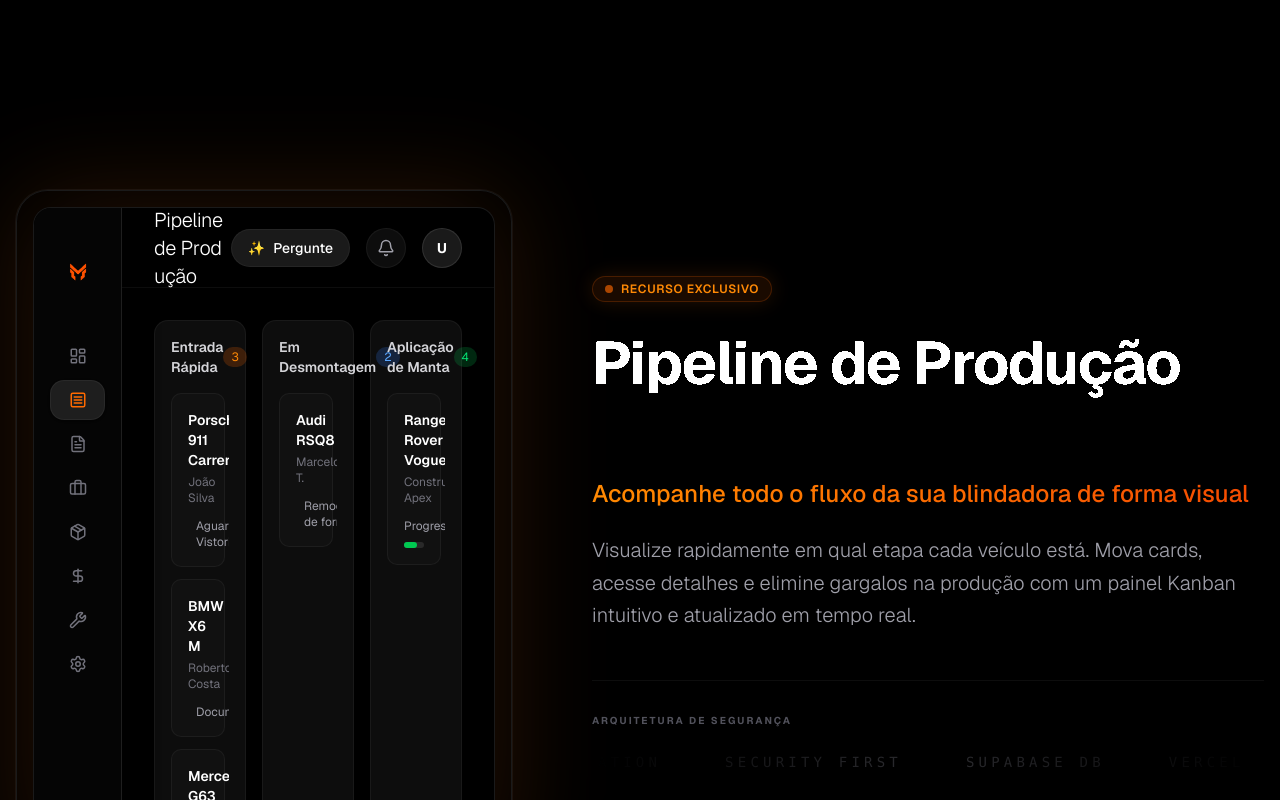
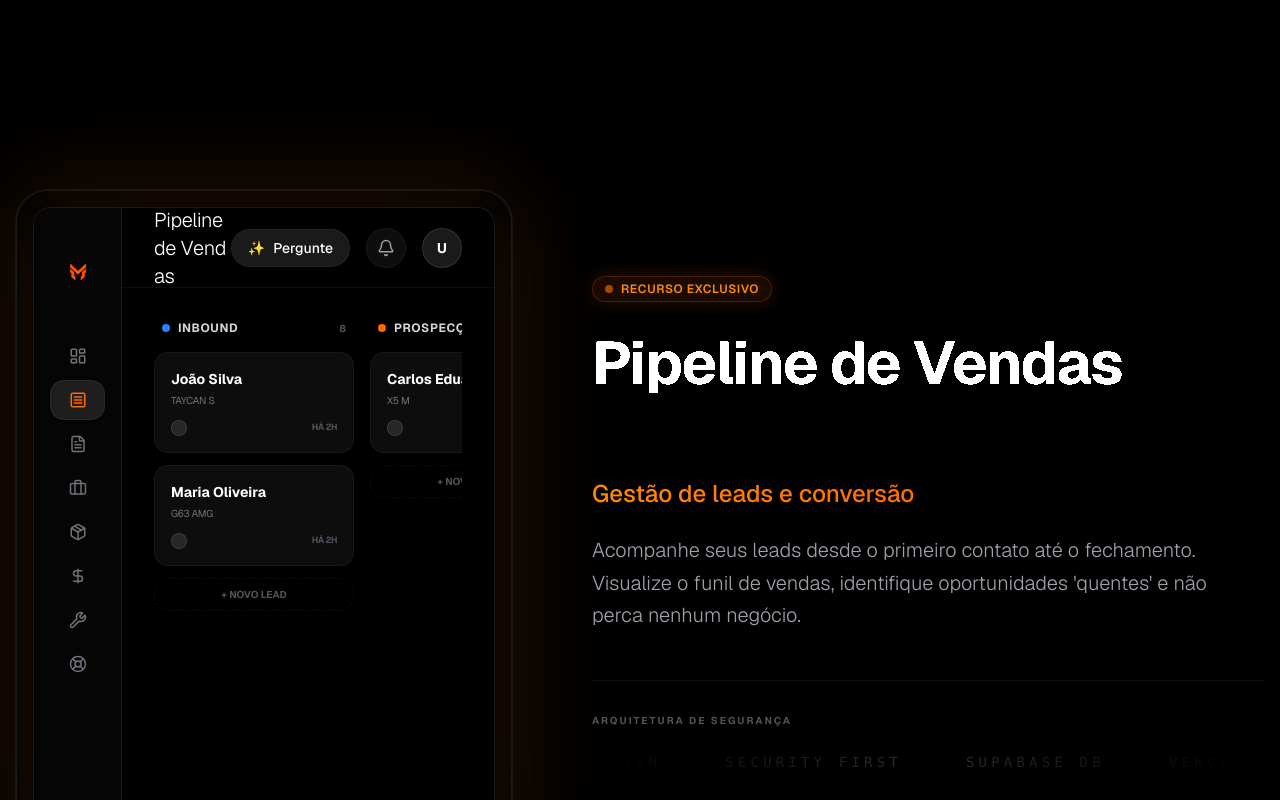
Before and after one commit to fluxaorg/lpblind, a Next.js app: page /como-funciona in a window 1280 px wide. Both pictures are taken after a click on the button 77 px from the left and 1180 px from the top of the page. Shown: the part 780-1580 px from the top of the page. Built offline with nearby package versions, Linux system fonts and the light colour scheme.

Commit message:
feat: complete overhaul of CRM mockup with sales pipeline, financial dashboard, and support center

```diff
--- a/src/components/crm-mockup.tsx
+++ b/src/components/crm-mockup.tsx
@@ -9,9 +9,9 @@ import {
   Briefcase,
   DollarSign,
   Wrench,
-  Settings,
   Package,
-  Bell
+  Bell,
+  LifeBuoy
 } from "lucide-react";
 import { cn } from "@/lib/utils";
 import { SimpleTextReveal } from "@/components/ui/simple-text-reveal";
@@ -20,7 +20,7 @@ import { TechTextCloud } from "@/components/tech-text-cloud";
 import { ShieldCheck } from "lucide-react";
 import { KineticText } from "@/components/ui/kinetic-text";
 
-type TabId = 'dashboard' | 'pipelines' | 'propostas' | 'projetos' | 'estoque' | 'financeiro' | 'posvendas' | 'configuracoes';
+type TabId = 'dashboard' | 'pipelines' | 'propostas' | 'projetos' | 'estoque' | 'financeiro' | 'posvendas' | 'suporte';
 
 export function CrmMockup() {
   const techItems = [
@@ -38,7 +38,7 @@ export function CrmMockup() {
 
   const tabs: TabId[] = [
     'dashboard', 'pipelines', 'propostas', 'projetos',
-    'estoque', 'financeiro', 'posvendas', 'configuracoes'
+    'estoque', 'financeiro', 'posvendas', 'suporte'
   ];
 
   const startAutoSwitch = () => {
@@ -78,9 +78,9 @@ export function CrmMockup() {
         };
       case 'pipelines':
         return {
-          title: "Pipeline de Produção",
-          subtitle: "Acompanhe todo o fluxo da sua blindadora de forma visual",
-          description: "Visualize rapidamente em qual etapa cada veículo está. Mova cards, acesse detalhes e elimine gargalos na produção com um painel Kanban intuitivo e atualizado em tempo real."
+          title: "Pipeline de Vendas",
+          subtitle: "Gestão de leads e conversão",
+          description: "Acompanhe seus leads desde o primeiro contato até o fechamento. Visualize o funil de vendas, identifique oportunidades 'quentes' e não perca nenhum negócio."
         };
       case 'propostas':
         return {
@@ -102,9 +102,9 @@ export function CrmMockup() {
         };
       case 'financeiro':
         return {
-          title: "Histórico Financeiro",
-          subtitle: "Receitas, despesas e margem de lucro por veículo",
-          description: "Tenha visão consolidada do fluxo de caixa, pagamentos pendentes e a margem de lucro exata de cada blindagem fechada."
+          title: "Gestão Financeira",
+          subtitle: "Controle total de fluxo de caixa e resultados",
+          description: "Visualize suas receitas, despesas e resultado líquido de forma simplificada. Tenha clareza sobre a saúde financeira da sua blindadora em poucos cliques."
         };
       case 'posvendas':
         return {
@@ -112,11 +112,11 @@ export function CrmMockup() {
           subtitle: "Retenção e agendamentos de manutenção",
           description: "Programe revisões periódicas de vidros e documentação. Surpreenda o cliente avisando com antecedência que está na hora de uma manutenção preventiva."
         };
-      case 'configuracoes':
+      case 'suporte':
         return {
-          title: "Configurações do Sistema",
-          subtitle: "Personalize sua experiência BlindMaster",
-          description: "Ajuste permissões, integre novas ferramentas e customize os fluxos de trabalho para se adaptarem perfeitamente à realidade da sua oficina."
+          title: "Central de Suporte",
+          subtitle: "Cuidado e atenção total ao nosso cliente",
+          description: "Acesse nossa equipe técnica, manuais e recursos rápidos. Estamos aqui para garantir que sua experiência com o BlindMaster seja impecável."
         };
       default:
         return {
@@ -187,7 +187,7 @@ export function CrmMockup() {
                 <SidebarItem icon={<Package size={18} />} text="Estoque" active={activeTab === 'estoque'} onClick={() => handleTabChange('estoque')} expanded={sidebarExpanded} />
                 <SidebarItem icon={<DollarSign size={18} />} text="Financeiro" active={activeTab === 'financeiro'} onClick={() => handleTabChange('financeiro')} expanded={sidebarExpanded} />
                 <SidebarItem icon={<Wrench size={18} />} text="Pós-Venda" active={activeTab === 'posvendas'} onClick={() => handleTabChange('posvendas')} expanded={sidebarExpanded} />
-                <SidebarItem icon={<Settings size={18} />} text="Configurações" active={activeTab === 'configuracoes'} onClick={() => handleTabChange('configuracoes')} expanded={sidebarExpanded} />
+                <SidebarItem icon={<LifeBuoy size={18} />} text="Suporte" active={activeTab === 'suporte'} onClick={() => handleTabChange('suporte')} expanded={sidebarExpanded} />
               </div>
             </div>
 
@@ -228,75 +228,44 @@ export function CrmMockup() {
                   animate={{ opacity: 1, y: 0 }}
                   exit={{ opacity: 0, y: -10 }}
                   transition={{ duration: 0.3 }}
-                  className="grid grid-cols-1 md:grid-cols-3 gap-4 h-full"
+                  className="h-full flex flex-col"
                 >
-                  {/* Column 1 */}
-                  <div className="bg-white/5 rounded-xl p-4 border border-white/5 flex flex-col h-full">
-                    <div className="flex items-center justify-between mb-4">
-                      <h3 className="text-sm font-semibold text-zinc-300">Entrada Rápida</h3>
-                      <span className="bg-orange-500/20 text-orange-400 text-xs px-2 py-0.5 rounded-full">3</span>
-                    </div>
-                    <div className="space-y-3 flex-1 overflow-y-auto mockup-scrollbar pr-1">
-                      {[
-                        { car: "Porsche 911 Carrera", client: "João Silva", status: "Aguardando Vistoria" },
-                        { car: "BMW X6 M", client: "Roberto Costa", status: "Documentação" },
-                        { car: "Mercedes G63", client: "André T.", status: "Agendado" },
-                      ].map((item, i) => (
-                        <div key={i} className="bg-[#111] p-4 rounded-lg border border-white/5 hover:border-white/10 transition-colors cursor-pointer group">
-                          <h4 className="text-sm font-semibold text-white group-hover:text-orange-400 transition-colors">{item.car}</h4>
-                          <p className="text-xs text-zinc-500 mt-1">{item.client}</p>
-                          <div className="mt-3 flex items-center gap-2">
-                            <span className="w-2 h-2 rounded-full bg-zinc-600"></span>
-                            <span className="text-xs text-zinc-400">{item.status}</span>
+                  <div className="flex gap-4 h-full overflow-x-auto pb-4 mockup-scrollbar pr-2 min-w-full">
+                    {[
+                      { title: "Inbound", count: 8, color: "bg-blue-500", items: [{ name: "João Silva", car: "Taycan S" }, { name: "Maria Oliveira", car: "G63 AMG" }] },
+                      { title: "Prospecção", count: 5, color: "bg-orange-500", items: [{ name: "Carlos Eduardo", car: "X5 M" }] },
+                      { title: "Orçado", count: 12, color: "bg-yellow-500", items: [{ name: "Roberto Costa", car: "Defender" }, { name: "Ana P.", car: "GLS 600" }] },
+                      { title: "Fechado", count: 4, color: "bg-green-500", items: [{ name: "Fabio M.", car: "Macan Turbo" }] },
+                      { title: "Perdido", count: 2, color: "bg-red-500", items: [{ name: "Marcos T.", car: "RS6 Avant" }] },
+                    ].map((col, i) => (
+                      <div key={i} className="min-w-[200px] flex-1 flex flex-col gap-4">
+                        <div className="flex items-center justify-between px-2">
+                          <div className="flex items-center gap-2">
+                            <div className={cn("w-2 h-2 rounded-full", col.color)}></div>
+                            <h3 className="text-xs font-bold text-zinc-300 uppercase tracking-wider">{col.title}</h3>
                           </div>
+                          <span className="text-[10px] font-bold text-zinc-600">{col.count}</span>
                         </div>
-                      ))}
-                    </div>
-                  </div>
 
-                  {/* Column 2 */}
-                  <div className="bg-white/5 rounded-xl p-4 border border-white/5 flex flex-col h-full">
-                    <div className="flex items-center justify-between mb-4">
-                      <h3 className="text-sm font-semibold text-zinc-300">Em Desmontagem</h3>
-                      <span className="bg-blue-500/20 text-blue-400 text-xs px-2 py-0.5 rounded-full">2</span>
-                    </div>
-                    <div className="space-y-3 flex-1 overflow-y-auto mockup-scrollbar pr-1">
-                      {[
-                        { car: "Audi RSQ8", client: "Marcelo T.", status: "Remoção de forros" },
-                      ].map((item, i) => (
-                        <div key={i} className="bg-[#111] p-4 rounded-lg border border-white/5 hover:border-white/10 transition-colors cursor-pointer group">
-                          <h4 className="text-sm font-semibold text-white group-hover:text-blue-400 transition-colors">{item.car}</h4>
-                          <p className="text-xs text-zinc-500 mt-1">{item.client}</p>
-                          <div className="mt-3 flex items-center gap-2">
-                            <span className="w-2 h-2 rounded-full bg-blue-500 animate-pulse"></span>
-                            <span className="text-xs text-zinc-400">{item.status}</span>
-                          </div>
-                        </div>
-                      ))}
-                    </div>
-                  </div>
-
-                  {/* Column 3 */}
-                  <div className="bg-white/5 rounded-xl p-4 border border-white/5 flex flex-col h-full">
-                    <div className="flex items-center justify-between mb-4">
-                      <h3 className="text-sm font-semibold text-zinc-300">Aplicação de Manta</h3>
-                      <span className="bg-green-500/20 text-green-400 text-xs px-2 py-0.5 rounded-full">4</span>
-                    </div>
-                    <div className="space-y-3 flex-1 overflow-y-auto mockup-scrollbar pr-1">
-                      <div className="bg-[#111] p-4 rounded-lg border border-white/5 hover:border-white/10 transition-colors cursor-pointer group">
-                        <h4 className="text-sm font-semibold text-white group-hover:text-green-400 transition-colors">Range Rover Vogue</h4>
-                        <p className="text-xs text-zinc-500 mt-1">Construtora Apex</p>
-                        <div className="mt-3 flex flex-col gap-2">
-                          <div className="flex items-center justify-between">
-                            <span className="text-xs text-zinc-400">Progresso</span>
-                            <span className="text-xs font-medium text-white">65%</span>
-                          </div>
-                          <div className="w-full bg-white/10 rounded-full h-1.5">
-                            <div className="bg-green-500 h-1.5 rounded-full" style={{ width: '65%' }}></div>
-                          </div>
+                        <div className="flex-1 space-y-3">
+                          {col.items.map((item, idx) => (
+                            <div key={idx} className="bg-white/5 border border-white/5 p-4 rounded-xl hover:border-white/10 transition-all cursor-pointer group shadow-lg">
+                              <h4 className="text-sm font-bold text-white group-hover:text-orange-500 transition-colors">{item.name}</h4>
+                              <p className="text-[10px] text-zinc-500 mt-1 uppercase tracking-tight">{item.car}</p>
+                              <div className="mt-3 flex items-center justify-between">
+                                <div className="flex -space-x-1">
+                                  <div className="w-4 h-4 rounded-full bg-zinc-800 border border-white/10"></div>
+                                </div>
+                                <span className="text-[9px] text-zinc-600 font-bold tracking-tighter">HÁ 2H</span>
+                              </div>
+                            </div>
+                          ))}
+                          <button className="w-full py-2 border border-dashed border-white/5 rounded-xl text-[10px] font-bold text-zinc-600 hover:text-zinc-400 hover:border-white/10 transition-all">
+                            + NOVO LEAD
+                          </button>
                         </div>
                       </div>
-                    </div>
+                    ))}
                   </div>
                 </motion.div>
               )}
@@ -349,6 +318,71 @@ export function CrmMockup() {
                 </motion.div>
               )}
 
+              {activeTab === 'financeiro' && (
+                <motion.div
+                  key="financeiro"
+                  initial={{ opacity: 0, y: 10 }}
+                  animate={{ opacity: 1, y: 0 }}
+                  exit={{ opacity: 0, y: -10 }}
+                  transition={{ duration: 0.3 }}
+                  className="space-y-6 h-full flex flex-col"
+                >
+                  <div className="grid grid-cols-1 md:grid-cols-3 gap-4">
+                    {[
+                      { label: "Receita Total", val: "R$ 540k", sub: "+12% este mês", color: "text-green-400" },
+                      { label: "Despesas Totais", val: "R$ 310k", sub: "-5% vs último mês", color: "text-red-400" },
+                      { label: "Resultado Líquido", val: "R$ 230k", sub: "Margem de 42.5%", color: "text-orange-500" },
+                    ].map((stat, i) => (
+                      <div key={i} className="bg-white/5 border border-white/5 p-5 rounded-2xl">
+                        <p className="text-[10px] font-bold text-zinc-500 uppercase tracking-widest mb-2">{stat.label}</p>
+                        <h4 className={cn("text-2xl font-bold tracking-tight", stat.color)}>{stat.val}</h4>
+                        <p className="text-[10px] font-medium text-zinc-600 mt-1">{stat.sub}</p>
+                      </div>
+                    ))}
+                  </div>
+
+                  <div className="flex-1 bg-white/5 border border-white/5 rounded-2xl p-6 flex flex-col relative overflow-hidden">
+                    <div className="flex items-center justify-between mb-8">
+                      <h3 className="text-sm font-bold text-white uppercase tracking-wider">Fluxo de Caixa (Anual)</h3>
+                      <div className="flex gap-2">
+                        <div className="flex items-center gap-1.5 px-2 py-1 bg-green-500/10 rounded-md">
+                          <div className="w-1.5 h-1.5 rounded-full bg-green-500" />
+                          <span className="text-[9px] font-bold text-green-500 uppercase">Receita</span>
+                        </div>
+                        <div className="flex items-center gap-1.5 px-2 py-1 bg-red-500/10 rounded-md">
+                          <div className="w-1.5 h-1.5 rounded-full bg-red-500" />
+                          <span className="text-[9px] font-bold text-red-500 uppercase">Despesas</span>
+                        </div>
+                      </div>
+                    </div>
+
+                    <div className="flex-1 flex items-end justify-between gap-2 px-2">
+                      {[40, 65, 45, 90, 55, 70, 85, 60, 75, 50, 65, 80].map((h, i) => (
+                        <div key={i} className="flex-1 flex flex-col items-center gap-2">
+                          <div className="w-full flex flex-col gap-0.5">
+                            <motion.div
+                              initial={{ height: 0 }}
+                              animate={{ height: `${h}%` }}
+                              className="w-full bg-green-500/40 rounded-t-sm"
+                            />
+                            <motion.div
+                              initial={{ height: 0 }}
+                              animate={{ height: `${h * 0.6}%` }}
+                              className="w-full bg-red-500/40 rounded-b-sm"
+                            />
+                          </div>
+                          <span className="text-[8px] font-bold text-zinc-600 uppercase tracking-tighter">
+                            {['JAN', 'FEV', 'MAR', 'ABR', 'MAI', 'JUN', 'JUL', 'AGO', 'SET', 'OUT', 'NOV', 'DEZ'][i]}
+                          </span>
+                        </div>
+                      ))}
+                    </div>
+
+                    <div className="absolute inset-0 bg-gradient-to-t from-black/20 to-transparent pointer-events-none" />
+                  </div>
+                </motion.div>
+              )}
+
               {activeTab === 'estoque' && (
                 <motion.div
                   key="estoque"
@@ -392,11 +426,73 @@ export function CrmMockup() {
                 </motion.div>
               )}
 
+              {activeTab === 'suporte' && (
+                <motion.div
+                  key="suporte"
+                  initial={{ opacity: 0, y: 10 }}
+                  animate={{ opacity: 1, y: 0 }}
+                  exit={{ opacity: 0, y: -10 }}
+                  transition={{ duration: 0.3 }}
+                  className="space-y-6"
+                >
+                  <div className="grid grid-cols-1 md:grid-cols-3 gap-4">
+                    {[
+                      { icon: <LifeBuoy size={20} />, label: "WhatsApp Direto", desc: "Fale com nossa equipe técnica instantaneamente para suporte rápido.", action: "CHAMAR NO WHATSAPP", color: "text-green-500" },
+                      { icon: <LifeBuoy size={20} />, label: "Suporte por E-mail", desc: "Para questões menos urgentes ou envio de documentos e relatórios.", action: "ENVIAR E-MAIL", color: "text-blue-500" },
+                      { icon: <LifeBuoy size={20} />, label: "Acesso Remoto", desc: "Se solicitado por um técnico, baixe a ferramenta de acesso remoto.", action: "BAIXAR ANYDESK", color: "text-red-500" },
+                    ].map((card, i) => (
+                      <div key={i} className="bg-white/5 border border-white/5 p-6 rounded-2xl hover:border-white/10 transition-all flex flex-col h-full">
+                        <div className={cn("w-10 h-10 rounded-xl bg-white/5 flex items-center justify-center mb-4", card.color)}>
+                          {card.icon}
+                        </div>
+                        <h4 className="text-base font-bold text-white mb-2">{card.label}</h4>
+                        <p className="text-xs text-zinc-500 leading-relaxed mb-6 flex-1">{card.desc}</p>
+                        <button className={cn("text-[10px] font-bold uppercase tracking-widest text-left", card.color)}>
+                          {card.action} →
+                        </button>
+                      </div>
+                    ))}
+                  </div>
+
+                  <div className="grid grid-cols-1 md:grid-cols-[1.5fr_1fr] gap-4">
+                    <div className="bg-white/5 border border-white/5 rounded-2xl p-6">
+                      <h3 className="text-sm font-bold text-white uppercase tracking-wider mb-6">Recursos Rápidos</h3>
+                      <div className="grid grid-cols-2 gap-3">
+                        {["Manuais de Uso", "Dúvidas Frequentes", "Status do Sistema", "Segurança de Dados"].map((item, i) => (
+                          <div key={i} className="bg-[#111] border border-white/5 p-4 rounded-xl flex items-center justify-between hover:border-white/10 transition-all cursor-pointer group">
+                            <span className="text-xs text-zinc-400 font-medium group-hover:text-white transition-colors">{item}</span>
+                            <div className="w-1.5 h-1.5 rounded-full bg-zinc-800 group-hover:bg-orange-500 transition-colors" />
+                          </div>
+                        ))}
+                      </div>
+                    </div>
+
+                    <div className="bg-gradient-to-br from-zinc-900 to-black border border-white/5 rounded-2xl p-6 relative overflow-hidden flex flex-col justify-between">
+                      <div>
+                        <h3 className="text-base font-bold text-white mb-2">Atendimento Telefônico</h3>
+                        <p className="text-xs text-zinc-500 leading-relaxed">Precisa falar agora? Nossa central está pronta para atender sua ligação.</p>
+                      </div>
+
+                      <button className="bg-green-500 hover:bg-green-400 text-black font-bold py-3 px-4 rounded-xl flex items-center justify-center gap-2 transition-all shadow-[0_0_20px_rgba(34,197,94,0.3)]">
+                        <span>(11) 99999-9999</span>
+                      </button>
+
+                      <div className="flex items-center gap-2 justify-center">
+                        <div className="w-1.5 h-1.5 rounded-full bg-green-500 animate-pulse" />
+                        <span className="text-[9px] font-bold text-green-500 uppercase tracking-widest">SUPORTE ONLINE AGORA</span>
+                      </div>
+
+                      <div className="absolute -right-4 -bottom-4 w-24 h-24 bg-green-500/10 blur-3xl" />
+                    </div>
+                  </div>
+                </motion.div>
+              )}
+
               {activeTab === 'projetos' && (
                 <ProjectsTabContent />
               )}
 
-              {activeTab !== 'pipelines' && activeTab !== 'propostas' && activeTab !== 'estoque' && activeTab !== 'projetos' && (
+              {activeTab !== 'pipelines' && activeTab !== 'propostas' && activeTab !== 'estoque' && activeTab !== 'projetos' && activeTab !== 'financeiro' && activeTab !== 'suporte' && (
                 <motion.div
                   key="other"
                   initial={{ opacity: 0, y: 10 }}
```
